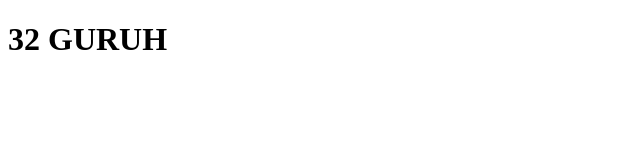
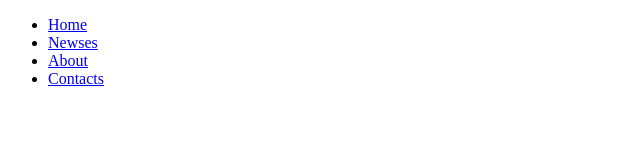
Before and after one commit to cyberareauzb/front32, a plain HTML site: page index.html in a window 1280 px wide. Shown: the whole page, without its empty margins (0-640 px from the left). Drawn offline with Linux system fonts and the light colour scheme.

Commit message:
Header added

```diff
--- a/index.html
+++ b/index.html
@@ -6,6 +6,16 @@
     <title>Document</title>
 </head>
 <body>
-    <h1>32 GURUH</h1>
+    <header>
+        <div class="logo">
+
+        </div>
+        <ul>
+            <li><a href="#">Home</a></li>
+            <li><a href="#">Newses</a></li>
+            <li><a href="#">About</a></li>
+            <li><a href="#">Contacts</a></li>
+        </ul>
+    </header>
 </body>
 </html>
```
